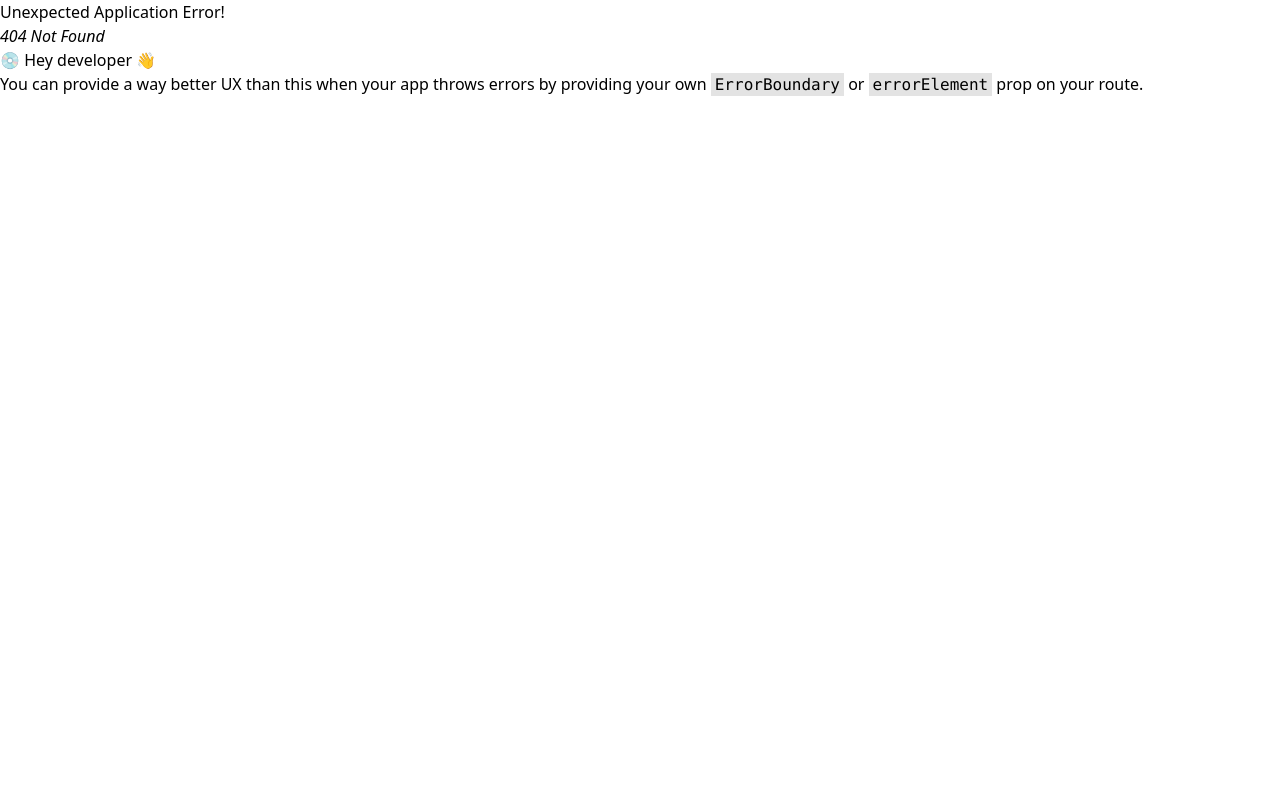
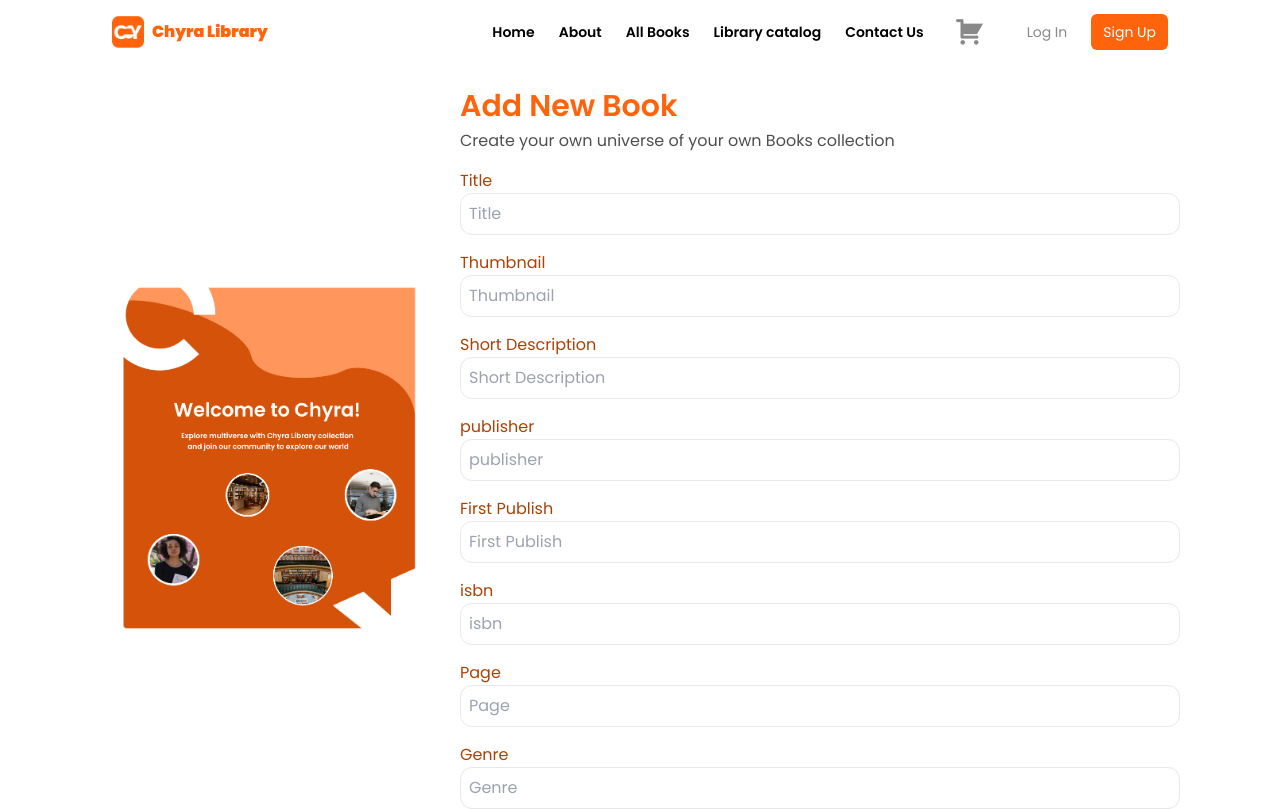
Before and after one commit to mkmahmud/Book-Catalog, a React (Vite) app: page /add-book in a window 1280 px wide. Before the commit this address had no page. Shown: the top 809 px of the page. Built offline with nearby package versions, Linux system fonts and the light colour scheme; no server answers.

Commit message:
Done add book page

```diff
--- a/src/components/shared/Navbar.tsx
+++ b/src/components/shared/Navbar.tsx
@@ -14,12 +14,10 @@ const Navbar = () => {
   const dispatch = useAppDispatch();
 
   const handelLogOut = () => {
-
     const auth = getAuth();
-    signOut(auth)
-      .then(() => {
-        dispatch(setUser(null))
-      })
+    signOut(auth).then(() => {
+      dispatch(setUser(null));
+    });
   };
 
   return (
@@ -27,9 +25,11 @@ const Navbar = () => {
       <div className="max-w-7xl mx-auto px-4 sm:px-6 lg:px-8">
         <div className="flex items-center justify-between h-16 ">
           <div className="flex items-center">
-            <div className="flex-shrink-0 flex items-center">
-              <img className="h-8 w-8" src={logo} alt="Logo" />
-              <h2 className="font-bold text-[#FF630B] pl-2">Chyra Library</h2>
+            <div className="flex-shrink-0 ">
+              <Link to="/" className="flex items-center">
+                <img className="h-8 w-8" src={logo} alt="Logo" />
+                <h2 className="font-bold text-[#FF630B] pl-2">Chyra Library</h2>
+              </Link>
             </div>
           </div>
           <div className="ml-auto hidden md:block">
@@ -96,7 +96,7 @@ const Navbar = () => {
                         Profile
                       </button>
                       <button className="block px-4 py-2 text-sm text-gray-800 hover:bg-gray-100 w-full text-left">
-                        Settings
+                        <Link to="/add-book">Add new Book</Link>
                       </button>
                       <hr className="my-2" />
                       <button
@@ -180,7 +180,7 @@ const Navbar = () => {
                           Profile
                         </button>
                         <button className="block px-4 py-2 text-sm text-gray-800 hover:bg-gray-100 w-full text-left">
-                          Settings
+                          <Link to="/add-book">Add new Book</Link>
                         </button>
                         <hr className="my-2" />
                         <button
--- /dev/null
+++ b/src/page/AddNewBook/AddNewBook.tsx
@@ -0,0 +1,150 @@
+import { useAppDispatch } from "../../redux/hook";
+import signUpImg from "../../assets/signUp.png";
+
+const AddNewBook = () => {
+  const dispatch = useAppDispatch();
+
+  const handelSubmit = (e: any) => {
+    e.preventDefault();
+    const title = e.target.Title.value;
+    const Thumbnail = e.target.Thumbnail.value;
+    const shortTitle = e.target.shortTitle.value;
+    const publisher = e.target.publisher.value;
+    const firstPublish = e.target.firstPublish.value;
+    const isbn = e.target.isbn.value;
+    const page = e.target.page.value;
+    const genre = e.target.genre.value;
+
+    const bookData = {
+        title,
+        Thumbnail,
+        shortTitle,
+        publisher,
+        firstPublish,
+        isbn,
+        page,
+        genre
+    }
+
+    console.log(bookData)
+
+
+  };
+  return (
+    <div className="md:flex items-center p-5 justify-between">
+      <div className="w-full md:w-2/6">
+        <img src={signUpImg} alt="" />
+      </div>
+      <div className="w-full md:w-4/6">
+        <div>
+          <h2 className="text-mainBackground text-[30px] font-semibold">
+            Add New Book
+          </h2>
+          <p className="text-[#4F4F4F]">
+            Create your own universe of your own Books collection
+          </p>
+          <div>
+            <form onSubmit={handelSubmit}>
+              <div className="form-controll my-4">
+                <p className="text-[#AA4207]">Title</p>
+                <input
+                  type="text"
+                  placeholder="Title"
+                  className="outline-none border p-2 w-full rounded-xl"
+                  name="Title"
+                  id="Title"
+                  required
+                />
+              </div>
+              <div className="form-controll my-4">
+                <p className="text-[#AA4207]">Thumbnail</p>
+                <input
+                  type="text"
+                  placeholder="Thumbnail"
+                  className="outline-none border p-2 w-full rounded-xl"
+                  name="Thumbnail"
+                  id="Thumbnail"
+                  required
+                />
+              </div>
+              <div className="form-controll my-4">
+                <p className="text-[#AA4207]">Short Description</p>
+                <input
+                  type="text"
+                  placeholder="Short Description"
+                  className="outline-none border p-2 w-full rounded-xl"
+                  name="shortTitle"
+                  id="shortTitle"
+                  required
+                />
+              </div>
+              <div className="form-controll my-4">
+                <p className="text-[#AA4207]">publisher</p>
+                <input
+                  type="text"
+                  placeholder="publisher"
+                  className="outline-none border p-2 w-full rounded-xl"
+                  name="publisher"
+                  id="publisher"
+                  required
+                />
+              </div>
+              <div className="form-controll my-4">
+                <p className="text-[#AA4207]">First Publish</p>
+                <input
+                  type="text"
+                  placeholder="First Publish"
+                  className="outline-none border p-2 w-full rounded-xl"
+                  name="firstPublish"
+                  id="firstPublish"
+                  required
+                />
+              </div>
+              <div className="form-controll my-4">
+                <p className="text-[#AA4207]">isbn</p>
+                <input
+                  type="text"
+                  placeholder="isbn"
+                  className="outline-none border p-2 w-full rounded-xl"
+                  name="isbn"
+                  id="isbn"
+                  required
+                />
+              </div>
+              <div className="form-controll my-4">
+                <p className="text-[#AA4207]">Page</p>
+                <input
+                  type="number"
+                  placeholder="Page"
+                  className="outline-none border p-2 w-full rounded-xl"
+                  name="page"
+                  id="page"
+                  required
+                />
+              </div>
+              <div className="form-controll my-4">
+                <p className="text-[#AA4207]">Genre</p>
+                <input
+                  type="text"
+                  placeholder="Genre"
+                  className="outline-none border p-2 w-full rounded-xl"
+                  name="genre"
+                  id="genre"
+                  required
+                />
+              </div>
+              <button
+                type="submit"
+                className="bg-mainBackground w-full  text-white py-2 px-4 rounded-md"
+              >
+                Add a new book
+              </button>
+            </form>
+          </div>
+        </div>
+      </div>
+    </div>
+  );
+};
+
+export default AddNewBook;
--- a/src/page/login/login.tsx
+++ b/src/page/login/login.tsx
@@ -1,31 +1,39 @@
 import logInImg from "../../assets/login.png";
 import google from "../../assets/google.png";
-import { useAppDispatch } from "../../redux/hook";
+import { useAppDispatch, useAppSelector } from "../../redux/hook";
 import { logInUser } from "../../redux/features/user/userSlice";
+import { useNavigate } from "react-router-dom";
+import { useEffect } from "react";
 
 const Login = () => {
-
   const dispatch = useAppDispatch();
 
   const handelSubmit = (e: any) => {
     e.preventDefault();
-    const email = e.target.email.value
-    const password = e.target.password.value
+    const email = e.target.email.value;
+    const password = e.target.password.value;
 
-    dispatch(logInUser({email: email, password: password}))
+    dispatch(logInUser({ email: email, password: password }));
+  };
 
-    console.log(email, password)
-  }
+  const { isLoading, user } = useAppSelector((state) => state.user);
+  const navigate = useNavigate();
+  useEffect(() => {
+    if (user.email && !isLoading) {
+      navigate("/");
+    }
+  }, [isLoading, user]);
 
   return (
     <div className="md:flex items-center p-5 justify-between">
       <div className="w-full md:w-2/6">
         <div>
-          <h2 className="text-mainBackground text-[30px] font-semibold">Log In</h2>
+          <h2 className="text-mainBackground text-[30px] font-semibold">
+            Log In
+          </h2>
           <p className="text-[#4F4F4F]">Welcome back to Chyra Library</p>
           <div>
             <form onSubmit={handelSubmit}>
-
               <div className="form-controll my-4">
                 <p className="text-[#AA4207]">Email Address</p>
                 <input
```
Also changed, not shown: src/routes/routes.tsx (+18 -14 lines).
